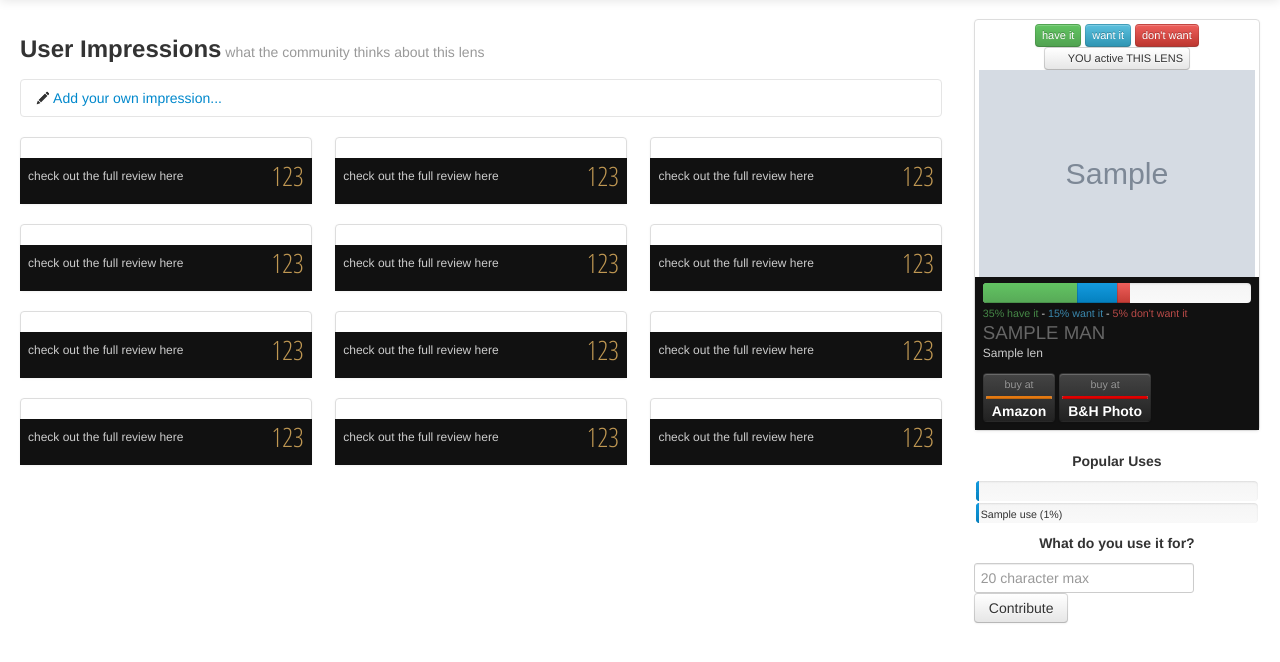
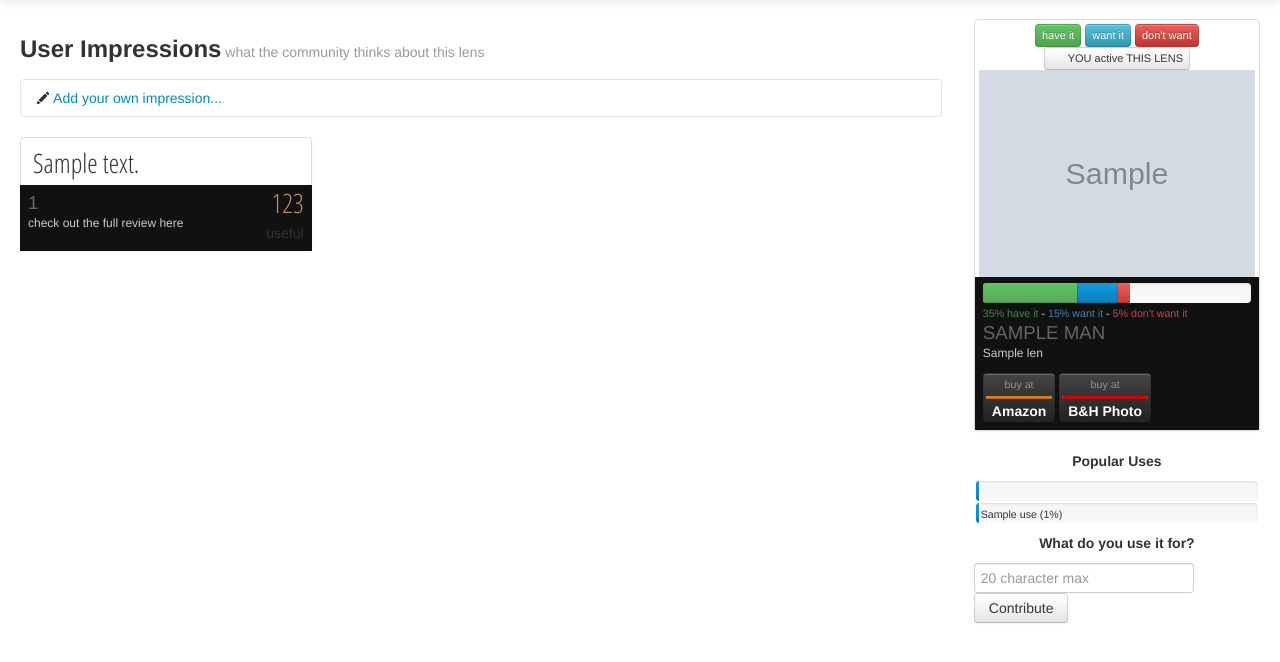
Before and after one commit to qdonnellan/speculess, a Python web app: template templates/lensPage.html in a window 1280 px wide. Shown: the part 41-703 px from the top of the page. Run offline with Jinja, Linux system fonts and the light colour scheme; the template is opened without the code that fills it: most values are stand-ins (such as "Sample title", 1, 10 or a date in 2020); grey boxes marked "Sample" are stand-in pictures; some libraries are stand-ins or nearby versions.

Commit message:
changed some card look on lens page

```diff
--- a/main.py
+++ b/main.py
@@ -30,7 +30,7 @@ class lensInfo(MainHandler):
                 bigUses = bigUses,
                 smallUses = smallUses,
                 listAllUses = listAllUses,
-                comments = comments.getComments(lensID),
+                columnComments = comments.getThreeColumnComments(lensID),
                 lensStatus = userBag.lensStatus(userID='testUser', lensID = lensID))
         else:
             self.redirect('/')
--- a/templates/lensPage.html
+++ b/templates/lensPage.html
@@ -22,17 +22,21 @@
 				</div>
 			</div>
 			<div>
+				{% for column in columnComments %}
 				<div class="span4">
 					<ul class="thumbnails">
-						{% for comment in comments[0:4] %}
+						{% for comment in column %}
 						<li class = "thumbnail span12">
 							<div style="font-size:20pt; padding:8px; font-family: 'Open Sans Condensed', sans-serif; line-height:100%">
 								{{ comment.comment }}
 							</div>
 							<div style="margin:0px -5px -5px -5px; background:#111; padding:8px">
-								<p class="pull-right text-warning" style="font-family: 'Open Sans Condensed', sans-serif; font-size:20pt;">
-									123
-								</p>
+								<div class="pull-right" style="text-align:center">
+									<p class="pull-right text-warning" style="font-family: 'Open Sans Condensed', sans-serif; font-size:20pt;">
+										123
+									</p>
+									<p style="padding:0; margin:0">useful</p>
+								</div>
 								<p class="frontNailCardHead">{{comment.userID}}</p>
 								<p class="frontNailCardInfo">check out the full review here</p>
 							</div>
@@ -40,42 +44,7 @@
 						{% endfor %}
 					</ul>
 				</div>
-				<div class="span4">
-					<ul class="thumbnails">
-						{% for comment in comments[4:8] %}
-						<li class = "thumbnail span12">
-							<div style="font-size:20pt; padding:8px; font-family: 'Open Sans Condensed', sans-serif; line-height:100%">
-								{{ comment.comment }}
-							</div>
-							<div style="margin:0px -5px -5px -5px; background:#111; padding:8px">
-								<p class="pull-right text-warning" style="font-family: 'Open Sans Condensed', sans-serif; font-size:20pt;">
-									123
-								</p>
-								<p class="frontNailCardHead">{{comment.userID}}</p>
-								<p class="frontNailCardInfo">check out the full review here</p>
-							</div>
-						</li>
-						{% endfor %}
-					</ul>
-				</div>
-				<div class="span4">
-					<ul class="thumbnails">
-						{% for comment in comments[8:12] %}
-						<li class = "thumbnail span12">
-							<div style="font-size:20pt; padding:8px; font-family: 'Open Sans Condensed', sans-serif; line-height:100%">
-								{{ comment.comment }}
-							</div>
-							<div style="margin:0px -5px -5px -5px; background:#111; padding:8px">
-								<p class="pull-right text-warning" style="font-family: 'Open Sans Condensed', sans-serif; font-size:20pt;">
-									123
-								</p>
-								<p class="frontNailCardHead">{{comment.userID}}</p>
-								<p class="frontNailCardInfo">check out the full review here</p>
-							</div>
-						</li>
-						{% endfor %}
-					</ul>
-				</div>
+				{% endfor %}
 			</div>
 		</div>
 		<div class="span3">
```
Also changed, not shown: comments.py (+13 -0 lines).
